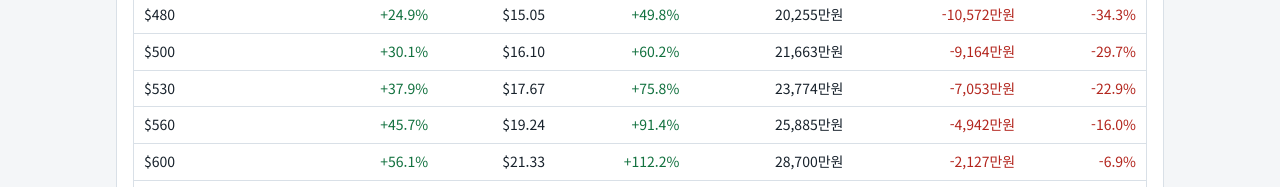
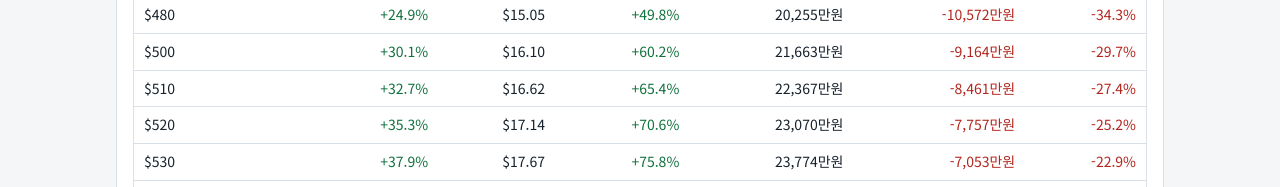
Before and after one commit to hphong001/autotube, a plain HTML site: page tsll.html in a window 1280 px wide. Shown: the part 2313-2500 px from the top of the page. Drawn offline with Linux system fonts and the light colour scheme.

Commit message:
Add files via upload

```diff
--- a/tsll.html
+++ b/tsll.html
@@ -217,7 +217,7 @@ tr.now td:first-child { background: var(--now); }
   var KEY = 'tsll-calc-v3';
   var DEFAULTS = {
     asof: '2026-10-28', t0: '384.35', l0: '10.05', cost: '308271762', val: '133880307', qty: '9968', fx: '1350', lev: '2', fee: '0.04', sellQty: '', sellUsd: '',
-    sell: '4500000', levels: '330, 350, 370, 390, 400, 410, 420, 430, 440, 450, 460, 480, 500, 530, 560, 600,610,620,630,640,650,660,670',
+    sell: '4500000', levels: '330, 350, 370, 390, 400, 410, 420, 430, 440, 450, 460, 480, 500, 510,520,530, 560, 600,610,620,630,640,650,660,670',
     decay: false, vol: '4', days: '30', scope: 'all', g26: '1000000', rate: '22', ded: '2500000',
     g27: '1000, 2500, 4000,5000,6000,7000,8000,9000,10000,13000,15000,16000,17000,18000,19000,20000', q1: '460', q2: '14', q3: '-30'
   };
```
